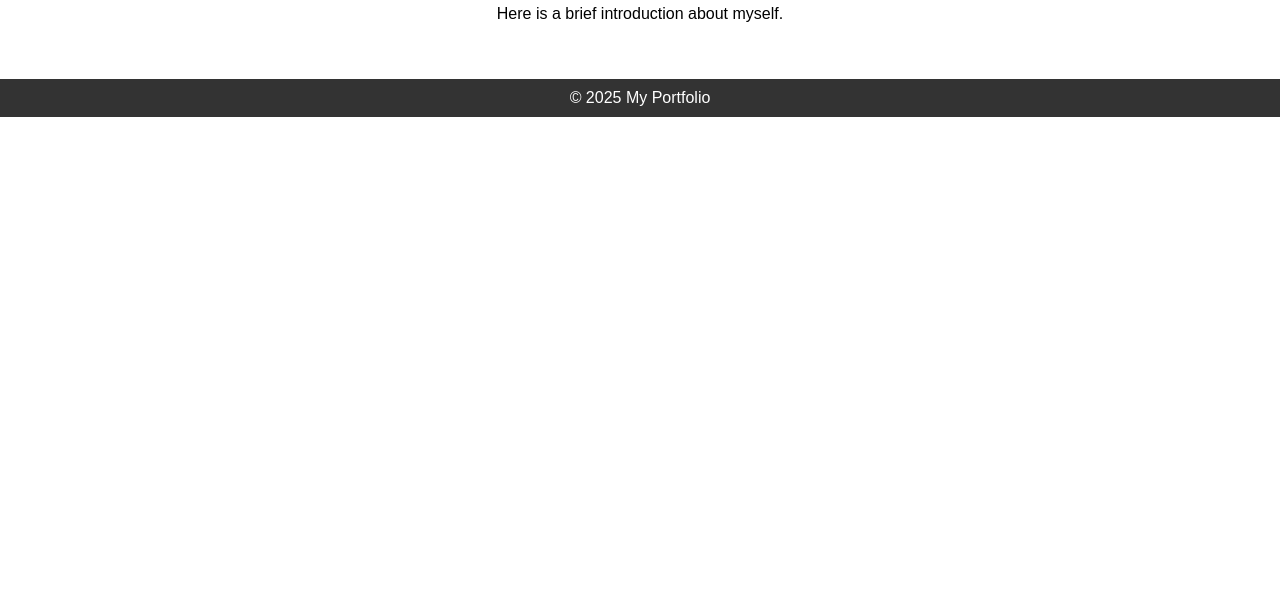
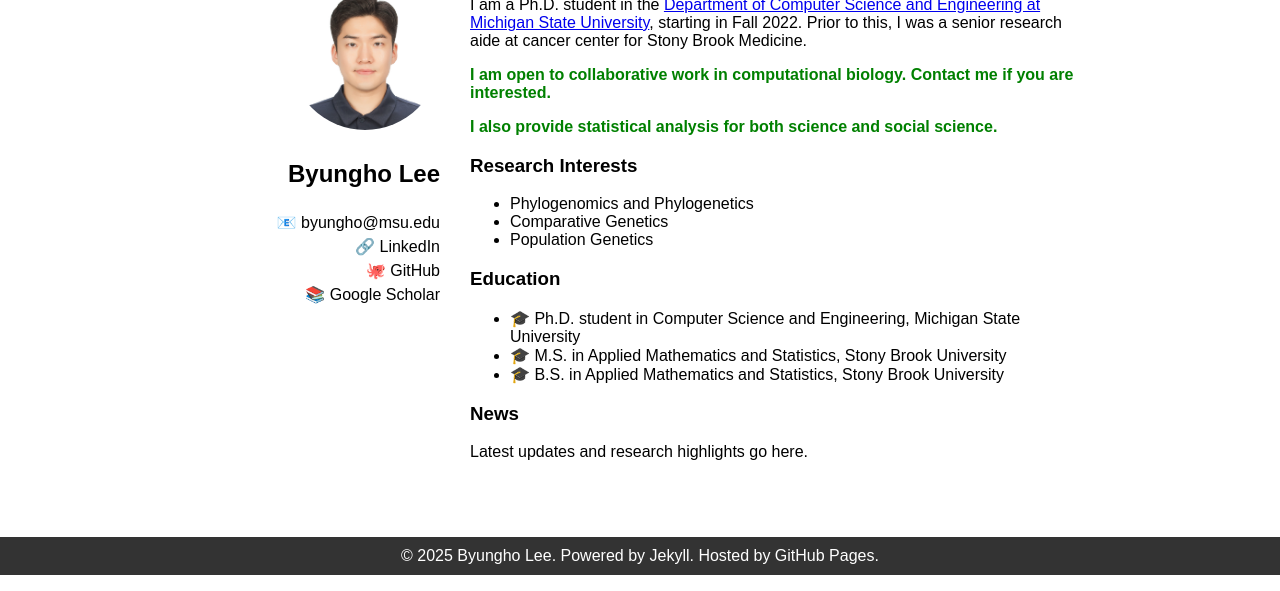
Before and after one commit to byungho-lab/byungho-lab.github.io, a plain HTML site: page about.html in a window 1280 px wide. Shown: the part 209-800 px from the top of the page. Drawn offline with Linux system fonts and the light colour scheme.

Commit message:
Update about

```diff
--- a/about.html
+++ b/about.html
@@ -3,15 +3,67 @@
 <head>
     <meta charset="UTF-8">
     <meta name="viewport" content="width=device-width, initial-scale=1.0">
-    <title>About Me</title>
+    <title>Home - Zijun Cui</title>
     <style>
-        body { font-family: Arial, sans-serif; margin: 0; padding: 0; text-align: center; }
-        header { background: #333; color: white; padding: 20px; font-size: 24px; }
-        nav { background: #444; padding: 10px; }
-        nav a { color: white; text-decoration: none; padding: 10px 20px; display: inline-block; }
+        body { font-family: Arial, sans-serif; margin: 0; padding: 0; }
+        header { background: #333; color: white; padding: 20px; font-size: 24px; text-align: center; }
+        nav { background: #444; padding: 10px; text-align: center; }
+        nav a { color: white; text-decoration: none; padding: 10px 20px; display: inline-block; font-size: 18px; }
         nav a:hover { background: #555; }
-        section { padding: 20px; max-width: 800px; margin: auto; }
-        footer { background: #333; color: white; padding: 10px; margin-top: 20px; }
+
+        .container {
+            display: flex;
+            align-items: flex-start;
+            max-width: 900px;
+            margin: 40px auto;
+            padding: 20px;
+        }
+
+        .profile-section {
+            width: 250px;
+            text-align: right;
+            display: flex;
+            flex-direction: column;
+            align-items: flex-end;
+        }
+
+        .profile-img {
+            width: 150px;
+            border-radius: 50%;
+            display: block;
+            margin-bottom: 10px;
+        }
+
+        .contact-info {
+            text-align: right;
+        }
+
+        .contact-info p {
+            margin: 5px 0;
+        }
+
+        .contact-info a {
+            color: black;
+            text-decoration: none;
+        }
+
+        .contact-info a:hover { text-decoration: underline; }
+
+        .content {
+            flex: 1;
+            text-align: left;
+            padding-left: 30px;
+        }
+
+        .highlight { font-weight: bold; color: green; }
+
+        .footer {
+            background: #333;
+            color: white;
+            padding: 10px;
+            text-align: center;
+            margin-top: 20px;
+        }
     </style>
 </head>
 <body>
@@ -23,10 +75,59 @@
         <a href="cv.html">CV</a>
         <a href="teaching.html">Teaching</a>
     </nav>
-    <section>
-        <h2>About Me</h2>
-        <p>Here is a brief introduction about myself.</p>
-    </section>
-    <footer>&copy; 2025 My Portfolio</footer>
+
+    <div class="container">
+        <!-- Left Side: Profile Image, Name, and Contact Info -->
+        <div class="profile-section">
+            <img src="ByunghoLee_profile.jpeg" alt="Profile Picture" class="profile-img">
+            <h2>Byungho Lee</h2>
+            <div class="contact-info">
+                <p>📧 <a href="mailto:byungho@msu.edu">byungho@msu.edu</a></p>
+                <p>🔗 <a href="https://www.linkedin.com/in/byungho-lee-460897108/">LinkedIn</a></p>
+                <p>🐙 <a href="https://github.com/byungho-lab/byungho">GitHub</a></p>
+                <p>📚 <a href="https://scholar.google.com/citations?user=YJUcrAkAAAAJ&hl=ko">Google Scholar</a></p>
+            </div>
+        </div>
+
+        <!-- Right Side: Biography, Research Interests, and Education -->
+        <div class="content">
+            <p>
+                I am a Ph.D. student in the
+                <a href="https://engineering.msu.edu/about/departments/cse">
+                    Department of Computer Science and Engineering at Michigan State University</a>,
+                starting in Fall 2022. Prior to this, I was a senior research aide at cancer center for
+                Stony Brook Medicine.
+            </p>
+
+            <p class="highlight">
+                I am open to collaborative work in computational biology. Contact me if you are interested.
+            </p>
+
+            <p class="highlight">
+                I also provide statistical analysis for both science and social science.
+            </p>
+
+            <h3>Research Interests</h3>
+            <ul>
+                <li>Phylogenomics and Phylogenetics</li>
+                <li>Comparative Genetics</li>
+                <li>Population Genetics</li>
+            </ul>
+
+            <h3>Education</h3>
+            <ul>
+                <li>🎓 Ph.D. student in Computer Science and Engineering, Michigan State University</li>
+                <li>🎓 M.S. in Applied Mathematics and Statistics, Stony Brook University</li>
+                <li>🎓 B.S. in Applied Mathematics and Statistics, Stony Brook University</li>
+            </ul>
+
+            <h3>News</h3>
+            <p>Latest updates and research highlights go here.</p>
+        </div>
+    </div>
+
+    <footer class="footer">
+        &copy; 2025 Byungho Lee. Powered by Jekyll. Hosted by GitHub Pages.
+    </footer>
 </body>
 </html>
```
